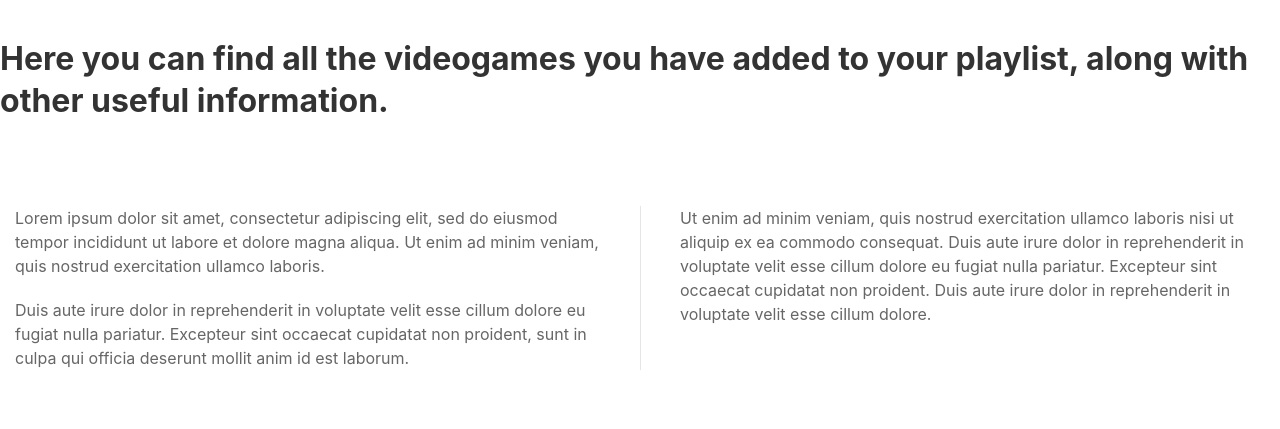
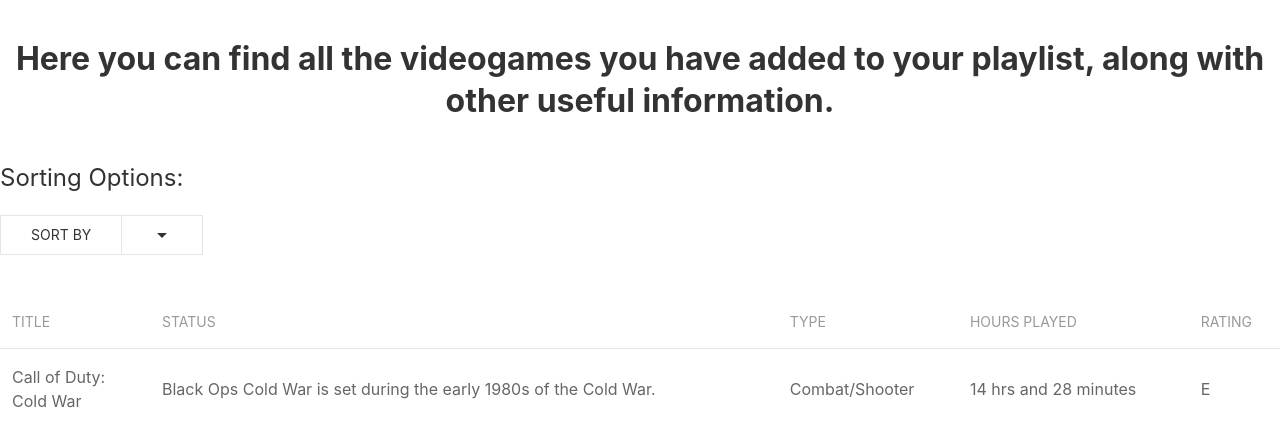
Before and after one commit to gabrielejm/Videogame-Playlist, a website: page public/playlist.html in a window 1280 px wide. Shown: the part 532-961 px from the top of the page. Before the commit the page ends 917 px from the top, so only its background shows below. Drawn offline with nearby package versions, Linux system fonts and the light colour scheme.

Commit message:
added tables to playlist

```diff
--- a/public/playlist.html
+++ b/public/playlist.html
@@ -71,35 +71,53 @@
       </div>
     </container>
 
-    <h2>
+    <h2 class="uk-text-center">
       <b
         >Here you can find all the videogames you have added to your playlist,
         along with other useful information.</b
       >
     </h2>
 
-    <div
-      class="uk-column-1-2 uk-column-divider uk-padding-small uk-margin-large-top"
-    >
-      <p>
-        Lorem ipsum dolor sit amet, consectetur adipiscing elit, sed do eiusmod
-        tempor incididunt ut labore et dolore magna aliqua. Ut enim ad minim
-        veniam, quis nostrud exercitation ullamco laboris.
-      </p>
+    <h3>Sorting Options:</h3>
+    <div class="uk-button-group">
+      <button class="uk-button uk-button-default">Sort By</button>
+      <div class="uk-inline">
+          <button class="uk-button uk-button-default" type="button"><span uk-icon="icon:  triangle-down"></span></button>
+          <div uk-dropdown="mode: click; boundary: ! .uk-button-group; boundary-align: true;">
+              <ul class="uk-nav uk-dropdown-nav">
+                  <li class="uk-active"><a href="#">Sort By</a></li>
+                  <li><a href="#">Currently Playing</a></li>
+                  <li><a href="#">Want to Play</a></li>
+                  <li><a href="#">Completed</a></li>
+              </ul>
+          </div>
+      </div>
+    </div>
 
-      <p>
-        Duis aute irure dolor in reprehenderit in voluptate velit esse cillum
-        dolore eu fugiat nulla pariatur. Excepteur sint occaecat cupidatat non
-        proident, sunt in culpa qui officia deserunt mollit anim id est laborum.
-      </p>
+  <div class="container">
+    <div class="uk-overflow-auto uk-margin-top">
+    <table class="uk-table uk-table-middle uk-table-divider">
+      <thead>
+          <tr>
+              <th class="uk-width-small">Title</th>
+              <th>Status</th>
+              <th>Type</th>
+              <th>Hours Played</th>
+              <th>Rating</th>
+          </tr>
+      </thead>
+      <tbody>
+          <tr>
+              <div class = "gameTitle"><td>Call of Duty: Cold War</td></div>
+              <div class = "gameStatus"><td>Black Ops Cold War is set during the early 1980s of the Cold War.</td></div>
+              <div class = "gameType"><td>Combat/Shooter</td></div>
+              <div class = "hoursPlayed"><td>14 hrs and 28 minutes</td></div>
+              <div class = "gameRating"><td>E</td></div>
+          </tr>
+      </tbody>
+    </table>
+  </div>
+  </div>
 
-      <p>
-        Ut enim ad minim veniam, quis nostrud exercitation ullamco laboris nisi
-        ut aliquip ex ea commodo consequat. Duis aute irure dolor in
-        reprehenderit in voluptate velit esse cillum dolore eu fugiat nulla
-        pariatur. Excepteur sint occaecat cupidatat non proident. Duis aute
-        irure dolor in reprehenderit in voluptate velit esse cillum dolore.
-      </p>
-    </div>
   </body>
 </html>
```
Also changed, not shown: public/main.html (+6 -4 lines).
